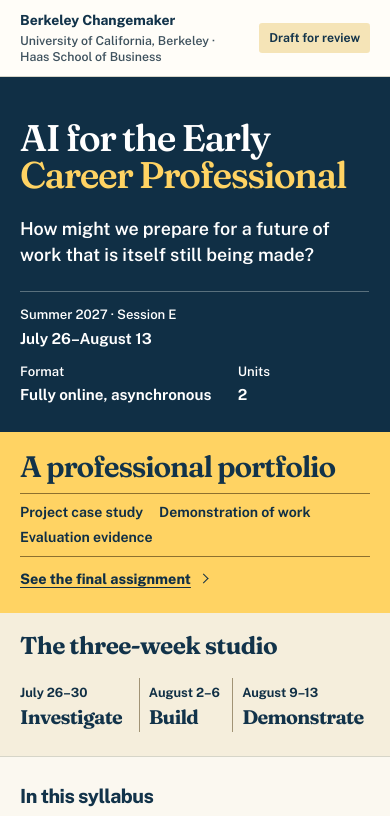
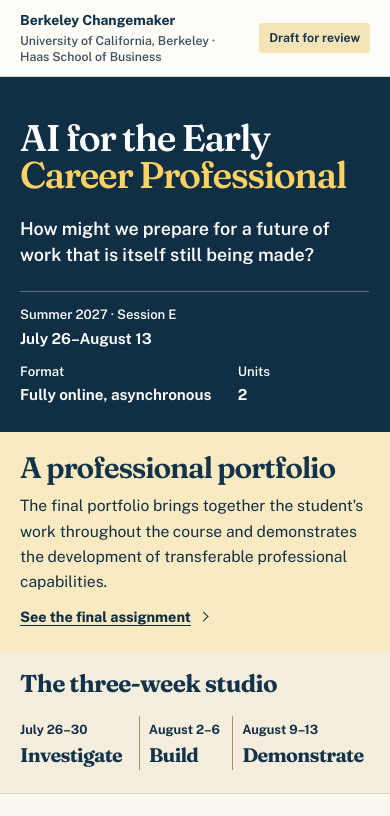
Before and after one commit to DrC-Berkeley/ai-early-career-syllabus, a plain HTML site: page index.html in a window 390 px wide. Shown: the top 816 px of the page. Drawn offline with Linux system fonts and the light colour scheme.

Commit message:
Soften and simplify the portfolio cover panel

```diff
--- a/index.html
+++ b/index.html
@@ -237,11 +237,9 @@ button{cursor:pointer}
 .cover-copy>p{color:#fff;font-size:clamp(1.12rem,1.65vw,1.42rem);font-weight:580;line-height:1.48;max-width:40ch;margin-top:1.4rem}
 .cover-facts{display:flex;flex-wrap:wrap;column-gap:1.65rem;row-gap:.6rem;border-top:1px solid #59707d;margin:1.9rem 0 0;padding:1.2rem 0 0;list-style:none;color:#fff;font-size:.95rem;font-weight:660}
 .cover-facts small{display:block;color:#fff;font-size:.82rem;font-weight:550}
-.cover-portfolio{display:flex;flex-direction:column;justify-content:center;align-items:flex-start;min-width:0;background:var(--gold);color:var(--night);padding:clamp(2rem,5vw,4.75rem)}
-.cover-portfolio h2{font-size:clamp(2.35rem,4.3vw,4.15rem);font-weight:620;line-height:1.02;letter-spacing:-.04em}
-.cover-portfolio ul{width:min(100%,24rem);list-style:none;padding:0;margin:1.35rem 0 1.05rem;border-block:1px solid #8d702f}
-.cover-portfolio li{padding:.47rem 0;font-weight:650}
-.cover-portfolio li+li{border-top:1px solid #a88539}
+.cover-portfolio{display:flex;flex-direction:column;justify-content:center;align-items:flex-start;min-width:0;background:#faeac2;color:var(--night);padding:clamp(2rem,5vw,4.75rem)}
+.cover-portfolio h2{font-size:clamp(2.2rem,4vw,3.8rem);font-weight:620;line-height:1.06;letter-spacing:-.04em}
+.cover-portfolio p{max-width:33ch;margin:1rem 0 1.15rem;line-height:1.6}
 .cover-portfolio a{display:inline-flex;align-items:center;gap:.6rem;color:var(--night);font-size:.95rem;font-weight:750}
 .cover-portfolio .arrow{width:.45rem;height:.45rem;margin:0}
 .jump-band{background:#f5eedc;border-bottom:1px solid var(--rule)}
@@ -337,9 +335,7 @@ td a{font-weight:660}
   .cover-portfolio{padding:1.25rem clamp(1.25rem,5vw,4.75rem) 1.4rem}
   .cover-portfolio h2{font-size:clamp(1.85rem,5.2vw,2.75rem)}
   .cover-portfolio h2 br{display:none}
-  .cover-portfolio ul{display:flex;flex-wrap:wrap;gap:.15rem 1rem;width:100%;margin:.68rem 0 .64rem;padding:.4rem 0;font-size:.88rem}
-  .cover-portfolio li{padding:0}
-  .cover-portfolio li+li{border:0}
+  .cover-portfolio p{max-width:45ch;margin:.62rem 0 .7rem;font-size:.98rem}
   .cover-portfolio a{font-size:.9rem}
   .cover-facts{margin-top:1.35rem;padding-top:.8rem}
   .jump-band .wrap{padding-block:1.2rem 1.45rem}
@@ -409,11 +405,7 @@ td a{font-weight:660}
       </div>
       <section class="cover-portfolio" aria-labelledby="cover-portfolio-title">
         <h2 id="cover-portfolio-title">A professional <br>portfolio</h2>
-        <ul>
-          <li>Project case study</li>
-          <li>Demonstration of work</li>
-          <li>Evaluation evidence</li>
-        </ul>
+        <p>The final portfolio brings together the student's work throughout the course and demonstrates the development of transferable professional capabilities.</p>
         <a href="#final-professional-portfolio-and-reflective-defense">See the final assignment<span class="arrow" aria-hidden="true"></span></a>
       </section>
     </div>
```
